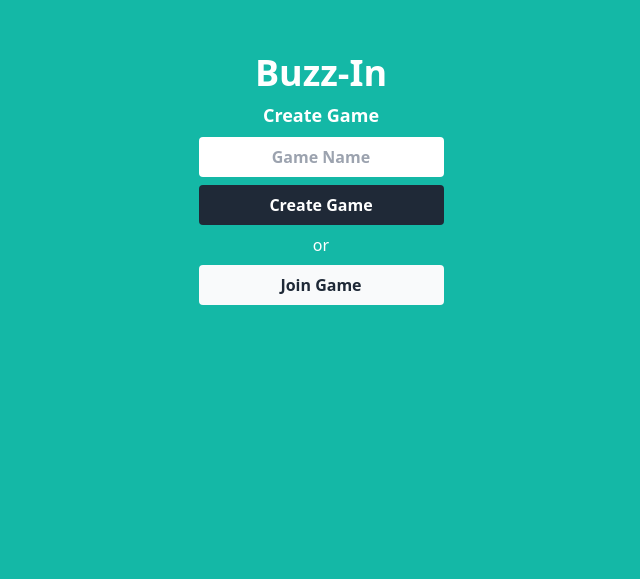
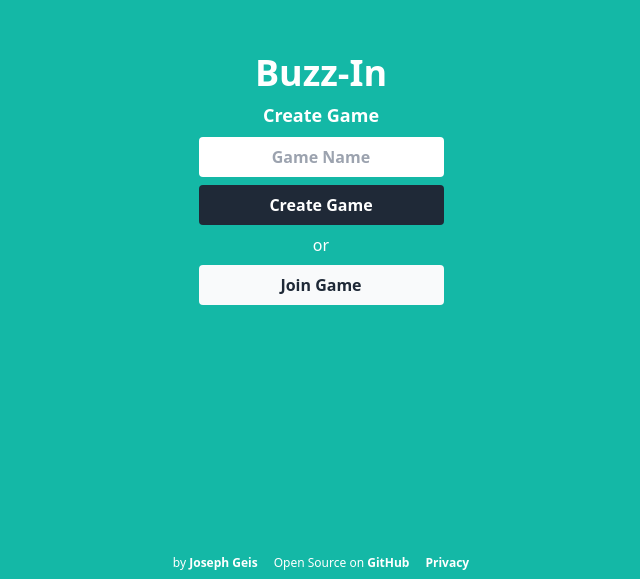
Before and after one commit to josephgeis/buzzin, a React (Create React App) app: page /create in a window 1280 px wide. Shown: the part 221-800 px from the top of the page, without its empty margins (319-959 px from the left). Built offline with nearby package versions, Linux system fonts and the light colour scheme; no server answers.

Commit message:
Added visual stuffs

```diff
--- /dev/null
+++ b/src/Footer.js
@@ -0,0 +1,25 @@
+function Footer() {
+  return (
+    <div className="flex text-xs font-light absolute bottom-0 p-2 text-center gap-x-4 justify-center items-center">
+      <p>
+        by{" "}
+        <a className="font-bold" href="https://josephgeis.dev/">
+          Joseph&nbsp;Geis
+        </a>
+      </p>
+      <p>
+        Open Source on{" "}
+        <a className="font-bold" href="https://github.com/josephgeis/buzzin">
+          GitHub
+        </a>
+      </p>
+      <p>
+        <a className="font-bold" href="https://josephgeis.dev/legal">
+          Privacy
+        </a>
+      </p>
+    </div>
+  );
+}
+
+export default Footer;
--- a/src/GameAdminView.js
+++ b/src/GameAdminView.js
@@ -4,7 +4,7 @@ import QRCode from "react-qr-code";
 import { useDispatch, useSelector } from "react-redux";
 import { Navigate } from "react-router";
 import { useSocket } from "./SocketProvider";
-import { formatPin, useTitle } from "./utils";
+import { formatPin, useThemeColor, useTitle } from "./utils";
 
 function GameAdminView() {
   const socket = useSocket();
@@ -13,6 +13,7 @@ function GameAdminView() {
   const { activePlayer, gamePin, gameName } = gameState;
 
   useTitle(gameName ? `Hosting ${gameName} - Buzz-In` : "Buzz-In");
+  useThemeColor("#ffffff");
 
   let [resetting, setResetting] = useState(false);
 
--- a/src/GameCreateView.js
+++ b/src/GameCreateView.js
@@ -1,14 +1,17 @@
 import { useState } from "react";
 import { useDispatch } from "react-redux";
 import { useNavigate } from "react-router";
+import Footer from "./Footer";
 import { useSocket } from "./SocketProvider";
-import { useTitle } from "./utils";
+import { useThemeColor, useTitle } from "./utils";
 
 function GameCreateView() {
   const navigate = useNavigate();
   const socket = useSocket();
   const dispatch = useDispatch();
+
   useTitle("Create Game - Buzz-In");
+  useThemeColor("#14b8a6");
 
   let [gameName, setGameName] = useState("");
 
@@ -71,6 +74,7 @@ function GameCreateView() {
           Join Game
         </button>
       </div>
+      <Footer />
     </div>
   );
 }
--- a/src/GameJoinView.js
+++ b/src/GameJoinView.js
@@ -2,13 +2,16 @@ import { useNavigate } from "react-router";
 import { useSocket } from "./SocketProvider";
 import { useState } from "react";
 import { useDispatch, useSelector } from "react-redux";
-import { useTitle } from "./utils";
+import { useThemeColor, useTitle } from "./utils";
+import Footer from "./Footer";
 
 function GameJoinView() {
   const dispatch = useDispatch();
   const navigate = useNavigate();
   const socket = useSocket();
+
   useTitle("Buzz-In");
+  useThemeColor("#a855f7");
 
   const joinState = useSelector((state) => state.join);
 
@@ -53,6 +56,7 @@ function GameJoinView() {
           </button>
         </form>
       </div>
+      <Footer />
     </div>
   );
 }
--- a/src/GamePinEntryView.js
+++ b/src/GamePinEntryView.js
@@ -2,7 +2,8 @@ import { useNavigate, useParams } from "react-router";
 import { useSocket } from "./SocketProvider";
 import { useState } from "react";
 import { useDispatch } from "react-redux";
-import { useTitle } from "./utils";
+import { useThemeColor, useTitle } from "./utils";
+import Footer from "./Footer";
 
 function GamePinEntryView() {
   const dispatch = useDispatch();
@@ -15,6 +16,7 @@ function GamePinEntryView() {
   let [error, setError] = useState(null);
 
   useTitle("Buzz-In");
+  useThemeColor("#a855f7");
 
   const setErrorMessage = (msg) => {
     setError(msg);
@@ -85,6 +87,7 @@ function GamePinEntryView() {
           Create Game
         </button>
       </div>
+      <Footer />
     </div>
   );
 }
--- a/src/GamePlayerView.js
+++ b/src/GamePlayerView.js
@@ -2,7 +2,7 @@ import { useEffect, useState } from "react";
 import { useDispatch, useSelector } from "react-redux";
 import { Navigate, useNavigate } from "react-router";
 import { useSocket } from "./SocketProvider";
-import { formatPin, useTitle } from "./utils";
+import { formatPin, useThemeColor, useTitle } from "./utils";
 
 function GamePlayerView() {
   const dispatch = useDispatch();
@@ -15,6 +15,7 @@ function GamePlayerView() {
   const gamePin = gameState.gamePin || joinState.gamePin;
 
   useTitle(gameName ? `${gameName} - Buzz-In` : "Buzz-In");
+  useThemeColor("#ffffff");
 
   useEffect(() => {
     if (!joinState.gamePin || !joinState.playerName) {
--- a/src/utils.js
+++ b/src/utils.js
@@ -22,3 +22,13 @@ function useTitle(title) {
 }
 
 export { useTitle };
+
+function useThemeColor(color) {
+  useEffect(() => {
+    document
+      .querySelector('meta[name="theme-color"]')
+      .setAttribute("content", color);
+  }, [color]);
+}
+
+export { useThemeColor };
```
